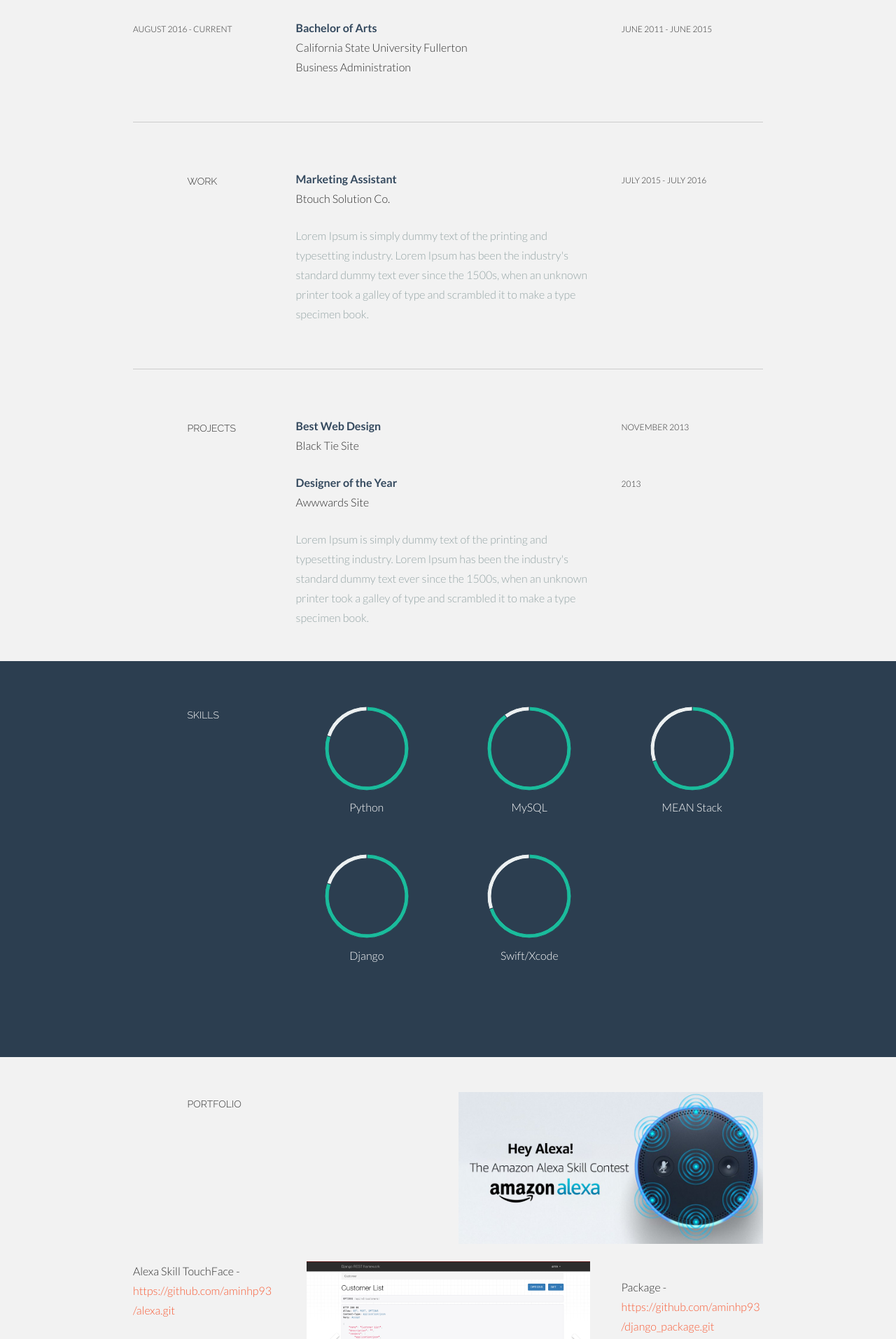
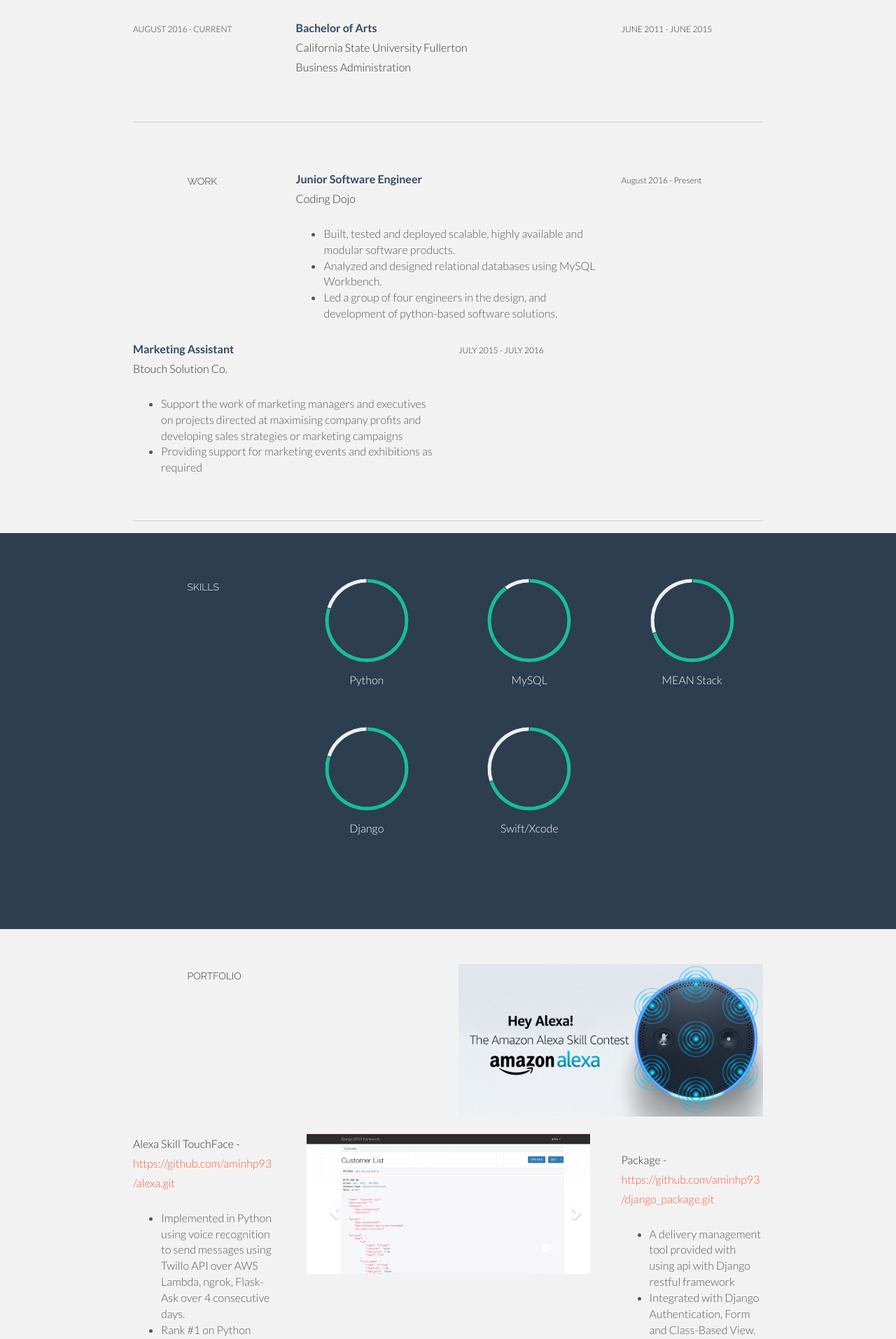
Before and after one commit to aminhp93/porfolio, a Django app: page / in a window 1280 px wide. Shown: the part 950-2864 px from the top of the page at 70% size. Run offline with Django 3.2, Linux system fonts and the light colour scheme; some libraries are stand-ins or nearby versions.

Commit message:
update pdf file

```diff
--- a/templates/index.html
+++ b/templates/index.html
@@ -52,9 +52,6 @@
     </div>
     <!--/ #section-topbar -->
     <div id="headerwrap">
-        <div class="bg-image">
-
-        </div>
         <div class="container">
             <div class="row centered">
                 <div class="col-lg-12">
@@ -79,7 +76,7 @@
                     <p>I'm fullstack software engineer specialised in Python and Django. I'm interested in all kinds of software interaction, but my major focus is on builidng powerful and flexible toolkit for Web APIs. I also have skills in other fields like developing mobile app, desinging web or web development.</p>
                 </div>
                 <div class="col-lg-3">
-                    <p><a href="#"><i class="icon-file"></i></a>
+                    <p><a href="../static/Resume.pdf"><i class="icon-file"></i></a>
                         <sm>DOWNLOAD PDF</sm>
                     </p>
                 </div>
@@ -134,12 +131,44 @@
             </div>
             <div class="col-lg-6">
                 <p>
+                    <t>Junior Software Engineer</t>
+                    <br/> Coding Dojo
+                    <br/>
+                </p>
+                <p>
+                    <ul>
+                        <li>
+                            Built, tested and deployed scalable, highly available and modular software products.
+                        </li>
+                        <li>
+                            Analyzed and designed relational databases using MySQL Workbench.
+                        </li>
+                        <li>
+                            Led a group of four engineers in the design, and development of python-based software solutions.
+                        </li>
+                    </ul>
+                </p>
+            </div>
+            <div class="col-lg-3">
+                <p>
+                    <sm>August 2016 - Present</sm>
+                </p>
+            </div>
+            <div class="col-lg-6">
+                <p>
                     <t>Marketing Assistant</t>
                     <br/> Btouch Solution Co.
                     <br/>
                 </p>
                 <p>
-                    <more>Lorem Ipsum is simply dummy text of the printing and typesetting industry. Lorem Ipsum has been the industry's standard dummy text ever since the 1500s, when an unknown printer took a galley of type and scrambled it to make a type specimen book.</more>
+                    <ul>
+                        <li>
+                            Support the work of marketing managers and executives on projects directed at maximising company profits and developing sales strategies or marketing campaigns
+                        </li>
+                        <li>
+                            Providing support for marketing events and exhibitions as required
+                        </li>
+                    </ul>
                 </p>
             </div>
             <div class="col-lg-3">
@@ -147,47 +176,11 @@
                     <sm>JULY 2015 - JULY 2016</sm>
                 </p>
             </div>
+
         </div>
         <!--/.row -->
         <br>
         <hr>
-    </div>
-    <!--/.container -->
-    <!--AWARDS DESCRIPTION -->
-    <div class="container desc">
-        <div class="row">
-            <div class="col-lg-2 col-lg-offset-1">
-                <h5>PROJECTS</h5>
-            </div>
-            <div class="col-lg-6">
-                <p>
-                    <t>Best Web Design</t>
-                    <br/> Black Tie Site
-                    <br/>
-                </p>
-            </div>
-            <div class="col-lg-3">
-                <p>
-                    <sm>NOVEMBER 2013</sm>
-                </p>
-            </div>
-            <div class="col-lg-6 col-lg-offset-3">
-                <p>
-                    <t>Designer of the Year</t>
-                    <br/> Awwwards Site
-                </p>
-                <p>
-                    <more>Lorem Ipsum is simply dummy text of the printing and typesetting industry. Lorem Ipsum has been the industry's standard dummy text ever since the 1500s, when an unknown printer took a galley of type and scrambled it to make a type specimen book.</more>
-                </p>
-            </div>
-            <div class="col-lg-3">
-                <p>
-                    <sm>2013</sm>
-                </p>
-            </div>
-        </div>
-        <!--/.row -->
-        <br>
     </div>
     <!--/.container -->
     <!--SKILLS DESCRIPTION -->
```
Also changed, not shown: 1 other file.
